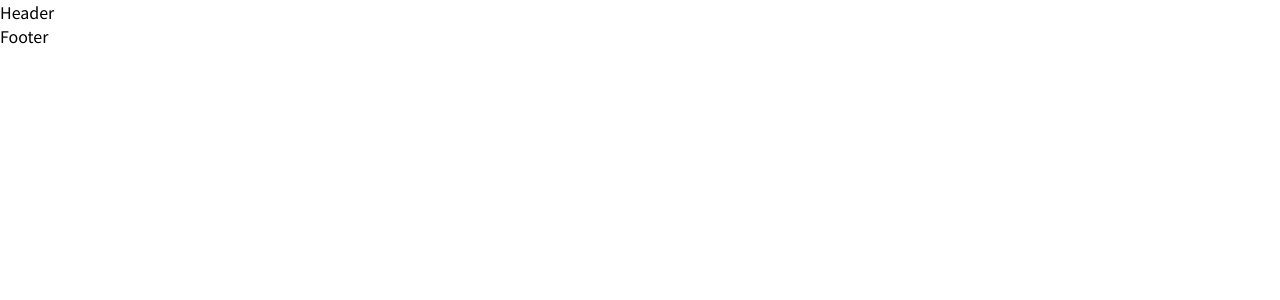
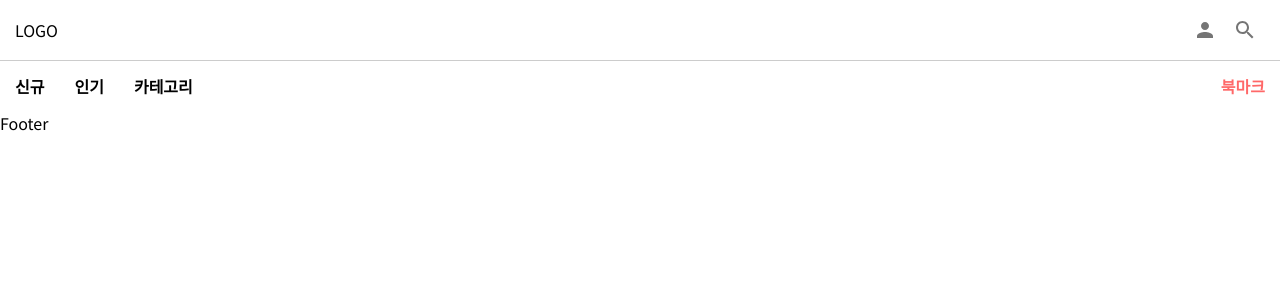
Before and after one commit to 2023-inha-capstone-team4/interactive-novel-web, a React (Create React App) app: page / in a window 1280 px wide. Shown: the top 300 px of the page. Built offline with nearby package versions, Linux system fonts and the light colour scheme.

Commit message:
feat: Header 컴포넌트 작성

```diff
--- a/src/layouts/DefaultLayout/Header.tsx
+++ b/src/layouts/DefaultLayout/Header.tsx
@@ -1,8 +1,104 @@
+import SearchIcon from '@mui/icons-material/Search';
+import PersonIcon from '@mui/icons-material/Person';
+import styled from '@emotion/styled';
+import { IconButton } from '@mui/material';
+import { Link } from 'react-router-dom';
+
 /**
  * 페이지의 Header 요소입니다.
  */
 function Header() {
-  return <header>Header</header>;
+  return (
+    <>
+      <StyledHeader>
+        <span>LOGO</span>
+        <span>
+          <IconButton onClick={() => console.log('Person Button clicked')}>
+            <PersonIcon />
+          </IconButton>
+          <IconButton onClick={() => console.log('Search Button clicked')}>
+            <SearchIcon />
+          </IconButton>
+        </span>
+      </StyledHeader>
+      <NavBar />
+    </>
+  );
 }
 
+/**
+ * 헤더 영역 스타일입니다.
+ */
+const StyledHeader = styled.header`
+  height: 60px;
+  padding: 0 15px;
+
+  display: flex;
+  flex-direction: row;
+  justify-content: space-between;
+  align-items: center;
+`;
+
+/**
+ * 네비게이션 바 요소입니다.
+ */
+function NavBar() {
+  return (
+    <StyledNav>
+      <ul>
+        <li>
+          <StyledLink to="/">신규</StyledLink>
+        </li>
+        <li>
+          <StyledLink to="/">인기</StyledLink>
+        </li>
+        <li>
+          <StyledLink to="/">카테고리</StyledLink>
+        </li>
+      </ul>
+      <StyledLink to="/" color="#ff6868">
+        북마크
+      </StyledLink>
+    </StyledNav>
+  );
+}
+
+/**
+ * 네비 바 영역 스타일입니다.
+ */
+const StyledNav = styled.nav`
+  height: 50px;
+  padding: 0 15px;
+
+  display: flex;
+  flex-direction: row;
+  justify-content: space-between;
+  align-items: center;
+
+  border-top: 1px solid #cccccc;
+
+  ul {
+    padding-left: 0;
+    list-style: none;
+
+    display: flex;
+    flex-direction: row;
+    justify-content: start;
+    align-items: center;
+
+    li {
+      margin-right: 30px;
+    }
+  }
+`;
+
+/**
+ * 링크 요소의 스타일입니다.
+ */
+const StyledLink = styled(Link)`
+  text-decoration: none;
+  font-weight: bold;
+  color: ${(props) => props.color ?? '#000000'};
+`;
+
 export default Header;
```
